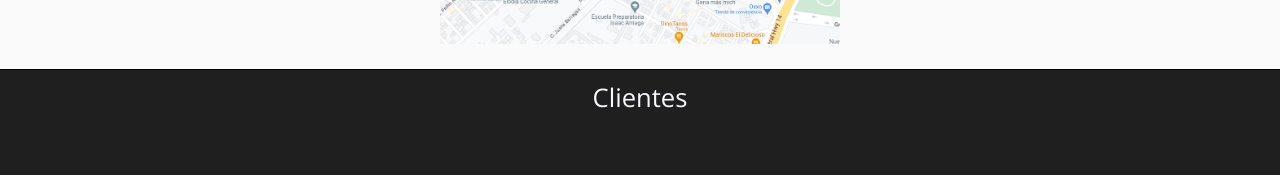
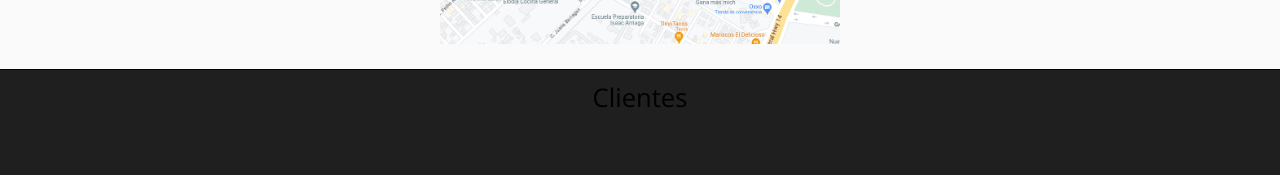
Before and after one commit to karin210/PubliciCat, a React (Create React App) app: page / in a window 1280 px wide. Shown: the part 6737-6912 px from the top of the page. Built offline with nearby package versions, Linux system fonts and the light colour scheme.

Commit message:
headers id changed

```diff
--- a/src/App.css
+++ b/src/App.css
@@ -15,7 +15,7 @@ h1 {
   justify-content: center;
 }
 
-#actEmp-h {
+#actEmpH {
   color: ghostwhite;
 }
 
@@ -184,8 +184,7 @@ h1 {
   background-color: rgba(20, 20, 20, 97%);
 }
 
-#historias-h,
-#clientes-h {
+#historiasH, #clientes-h {
   color: ghostwhite;
 }
 
--- a/src/App.js
+++ b/src/App.js
@@ -18,7 +18,7 @@ function App() {
     <div className="actEmp">
       <SectionH1
         text = "Activaciones Empresariales"
-        id = "actEmp-h"
+        id = "actEmpH"
       />
       <div className="actEmpItems">
         <ActEmItem
@@ -65,6 +65,7 @@ function App() {
     <div className="rentEquipo">
       <SectionH1
         text = "Renta de equipo y entretenimiento"
+        id = ""
       />
       <div className="rentEquipoItems">
         <RenEquipoItem
@@ -101,7 +102,7 @@ function App() {
     <div className="historias">
       <SectionH1
         text = "Historias"
-        id = "historias-h"
+        id = "historiasH"
       />
       <div className="historiasItems">
         <Historia
@@ -192,7 +193,7 @@ function App() {
     <div className="clientes">
       <SectionH1
           text = "Clientes"
-          id= "clientes-h"
+          id= "clientesH"
         />
       <div className="clientesLogos">
         <img alt="Pepsi" className="clientImg" src="https://static.vecteezy.com/system/resources/previews/007/978/618/original/pepsi-popular-drink-brand-logo-vinnytsia-ukraine-may-16-202-free-vector.jpg" />
```
